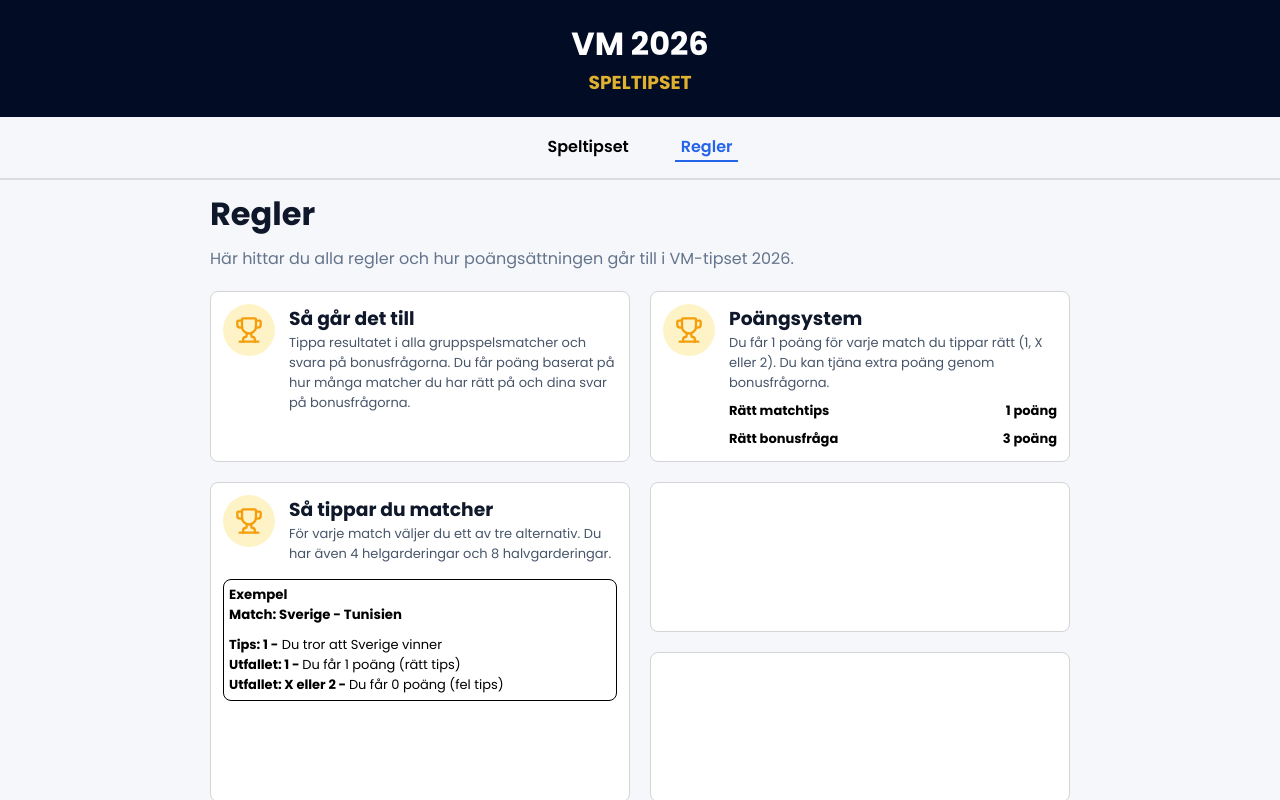
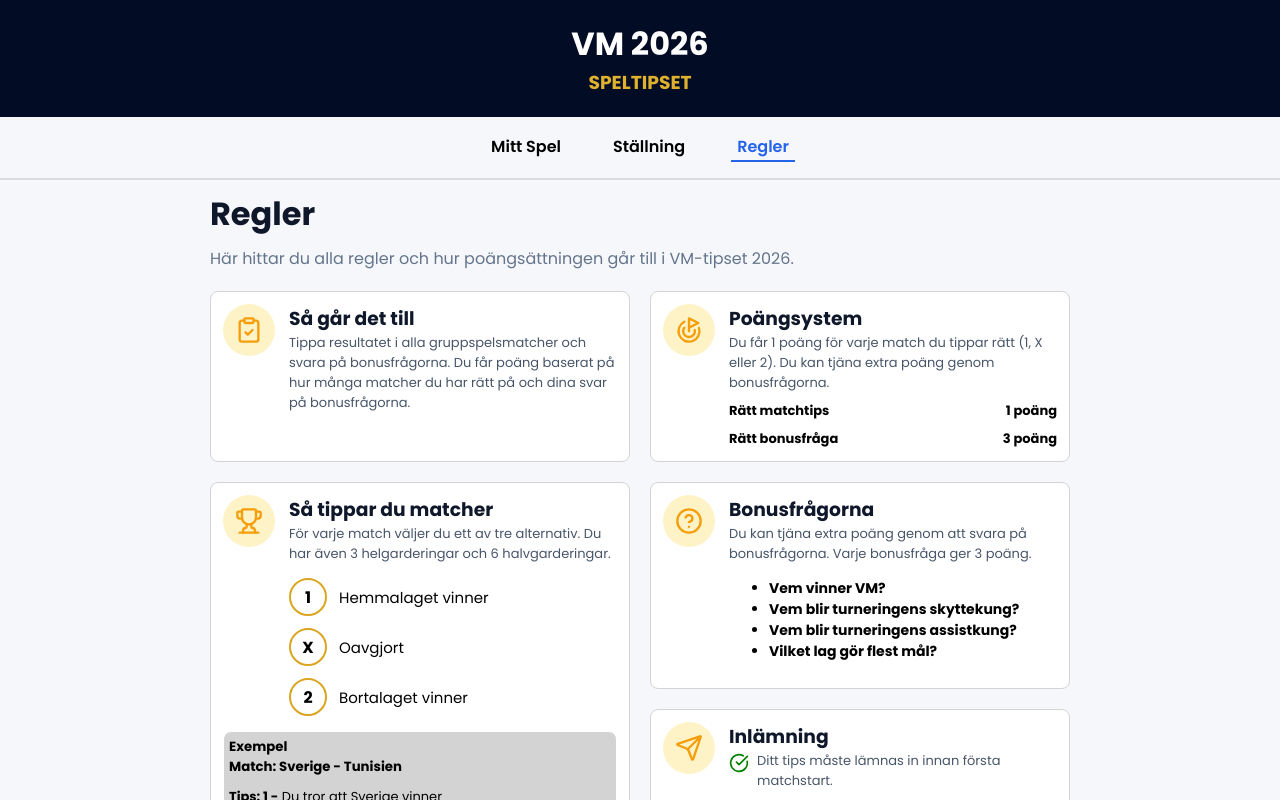
Before and after one commit to ElijaaZ/vm-tips, a React (Vite) app in the folder vm-tips/: page / in a window 1280 px wide. Both pictures are taken after a click on the button "Regler". Shown: the top 800 px of the page. Built offline with nearby package versions, Linux system fonts and the light colour scheme.

Commit message:
regler done

```diff
--- a/vm-tips/src/App.jsx
+++ b/vm-tips/src/App.jsx
@@ -6,7 +6,7 @@ import Speltipset from "./components/Speltipset";
 import Regler from "./components/Regler";
 
 function App() {
-  const hasSubmitted = false;
+  const hasSubmitted = true;
   const [activeTab, setActiveTab] = useState("Mitt Spel");
   return (
     <>
@@ -19,7 +19,7 @@ function App() {
         />
         <main>
           {activeTab === "Speltipset" && <Speltipset />}
-          {activeTab === "Mitt Spel" && <h1>Mitt Spel</h1>}
+          {activeTab === "Mitt Spel" && <Speltipset />}
           {activeTab === "Ställning" && <h1>Ställning</h1>}
           {activeTab === "Regler" && <Regler />}
         </main>
--- a/vm-tips/src/components/Regler.jsx
+++ b/vm-tips/src/components/Regler.jsx
@@ -1,5 +1,13 @@
 import "../styles/regler.css";
-import { Trophy } from "lucide-react";
+import {
+  Trophy,
+  Goal,
+  CheckCircle,
+  ClipboardCheck,
+  CircleHelp,
+  Send,
+  Crown,
+} from "lucide-react";
 
 const Regler = () => {
   return (
@@ -13,7 +21,7 @@ const Regler = () => {
         <div className="rule-card small">
           <div className="rule-content">
             <div className="icon-wrapper">
-              <Trophy size={28} />
+              <ClipboardCheck size={28} />
             </div>
 
             <div className="text-wrapper">
@@ -29,7 +37,7 @@ const Regler = () => {
         <div className="rule-card small">
           <div className="rule-content">
             <div className="icon-wrapper">
-              <Trophy size={28} />
+              <Goal size={28} />
             </div>
 
             <div className="text-wrapper">
@@ -59,9 +67,25 @@ const Regler = () => {
             <div className="text-wrapper">
               <h3>Så tippar du matcher</h3>
               <p>
-                För varje match väljer du ett av tre alternativ. Du har även 4
-                helgarderingar och 8 halvgarderingar.
+                För varje match väljer du ett av tre alternativ. Du har även 3
+                helgarderingar och 6 halvgarderingar.
               </p>
+              <div className="tips-list">
+                <div className="tip-item">
+                  <div className="tip-circle">1</div>
+                  <p>Hemmalaget vinner</p>
+                </div>
+
+                <div className="tip-item">
+                  <div className="tip-circle">X</div>
+                  <p>Oavgjort</p>
+                </div>
+
+                <div className="tip-item">
+                  <div className="tip-circle">2</div>
+                  <p>Bortalaget vinner</p>
+                </div>
+              </div>
             </div>
           </div>
           <div className="exempel-box">
@@ -82,11 +106,79 @@ const Regler = () => {
         </div>
 
         <div className="right-column">
-          <div className="rule-card medium"></div>
-          <div className="rule-card medium"></div>
+          <div className="rule-card medium">
+            <div className="rule-content">
+              <div className="icon-wrapper">
+                <CircleHelp size={28} />
+              </div>
+
+              <div className="text-wrapper">
+                <h3>Bonusfrågorna</h3>
+                <p>
+                  Du kan tjäna extra poäng genom att svara på bonusfrågorna.
+                  Varje bonusfråga ger 3 poäng.
+                </p>
+                <ul className="bonus-lista">
+                  <li>Vem vinner VM?</li>
+                  <li>Vem blir turneringens skyttekung?</li>
+                  <li>Vem blir turneringens assistkung?</li>
+                  <li>Vilket lag gör flest mål?</li>
+                </ul>
+              </div>
+            </div>
+          </div>
+          <div className="rule-card medium">
+            <div className="rule-content">
+              <div className="icon-wrapper">
+                <Send size={28} />
+              </div>
+
+              <div className="text-wrapper">
+                <h3>Inlämning</h3>
+
+                <div className="check-row">
+                  <CheckCircle color="green" size={20} />
+                  <p>Ditt tips måste lämnas in innan första matchstart.</p>
+                </div>
+
+                <div className="check-row">
+                  <CheckCircle color="green" size={20} />
+                  <p>
+                    När du har lämnat in ditt tips kan du inte göra några
+                    ändringar.
+                  </p>
+                </div>
+
+                <div className="check-row">
+                  <CheckCircle color="green" size={20} />
+                  <p>Se till att dubbelkolla alla dina tips!</p>
+                </div>
+              </div>
+            </div>
+          </div>
         </div>
 
-        <div className="rule-card wide"></div>
+        <div className="rule-card wide">
+          <div className="rule-content">
+            <div className="icon-wrapper">
+              <Crown size={28} />
+            </div>
+
+            <div className="text-wrapper">
+              <h3>Vinnaren</h3>
+              <p>
+                Den som har flest poäng när alla gruppspelsmatcher är spelade
+                vinner. <br />
+                Vid lika poäng avgörs placeringen av en extra bonusfråga: <br />{" "}
+                <strong style={{ color: "black" }}>
+                  Hur många totala mål blir det i turneringens
+                  gruppspelsmatcher?
+                </strong>
+              </p>
+              <h3>LYCKA TILL!</h3>
+            </div>
+          </div>
+        </div>
       </div>
     </section>
   );
--- a/vm-tips/src/index.css
+++ b/vm-tips/src/index.css
@@ -23,6 +23,22 @@
 
 * {
   box-sizing: border-box;
+}
+body,
+h1,
+h2,
+h3,
+h4,
+h5,
+h6,
+p,
+span,
+th,
+td,
+button,
+label,
+nav {
+  user-select: none;
 }
 
 body {
--- a/vm-tips/src/styles/regler.css
+++ b/vm-tips/src/styles/regler.css
@@ -46,15 +46,15 @@
 }
 
 .tall {
-  height: 320px;
+  height: 415px;
 }
 
 .medium {
-  height: 150px;
+  height: auto;
 }
 
 .wide {
-  height: 150px;
+  height: auto;
   grid-column: 1 / -1;
 }
 .rule-content {
@@ -89,7 +89,8 @@
 .exempel-box {
   width: 100%;
   height: auto;
-  border: 1px solid black;
+  border: 1px solid white;
+  background-color: lightgrey;
   margin-top: 15px;
   border-radius: 8px;
   padding: 5px;
@@ -101,3 +102,94 @@
 .exempel-box h5 {
   margin: 0 0 10px;
 }
+.bonus-lista {
+  font-size: 14px;
+  font-weight: bold;
+  color: black;
+}
+.check-row {
+  display: flex;
+  align-items: flex-start;
+  gap: 8px;
+  margin-bottom: 10px;
+}
+
+.check-row svg {
+  flex-shrink: 0;
+  margin-top: 2px;
+}
+
+.check-row p {
+  margin: 0;
+}
+.tips-list {
+  display: flex;
+  flex-direction: column;
+  gap: 12px;
+  margin-top: 14px;
+}
+
+.tip-item {
+  display: flex;
+  align-items: center;
+  gap: 12px;
+  color: black;
+}
+
+.tip-circle {
+  width: 38px;
+  height: 38px;
+  border: 2px solid goldenrod;
+  border-radius: 50%;
+  display: flex;
+  align-items: center;
+  justify-content: center;
+  font-weight: 700;
+  background: white;
+}
+
+.tip-item p {
+  margin: 0;
+  font-size: 15px;
+}
+
+@media (max-width: 768px) {
+  .regler {
+    padding: 0 14px;
+  }
+
+  .rules-grid {
+    grid-template-columns: 1fr;
+    gap: 16px;
+  }
+
+  .right-column {
+    gap: 16px;
+  }
+
+  .rule-card,
+  .small,
+  .medium,
+  .tall,
+  .wide {
+    height: auto;
+    grid-column: auto;
+  }
+
+  .rule-content {
+    gap: 12px;
+  }
+
+  .icon-wrapper {
+    width: 44px;
+    height: 44px;
+  }
+
+  .regler h2 {
+    font-size: 28px;
+  }
+
+  .wide {
+    grid-column: auto;
+  }
+}
```
Also changed, not shown: vm-tips/src/data/participants.js (added, +38 -0 lines).
